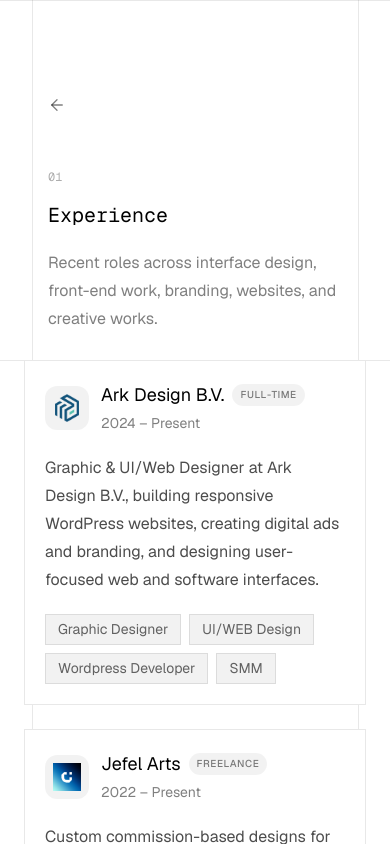
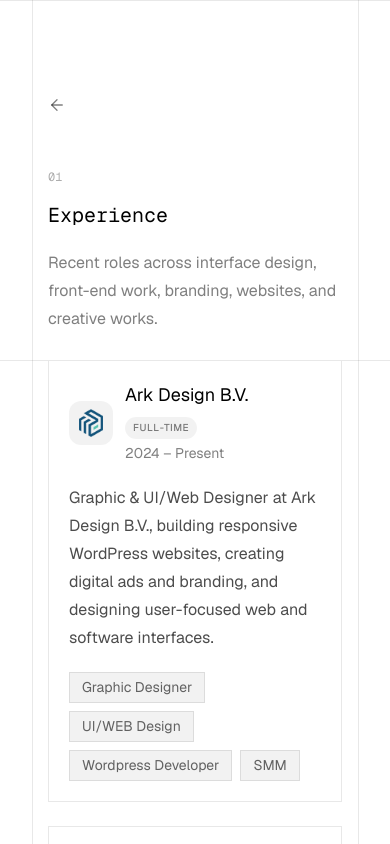
Before and after one commit to jefel-design/jefel-espanola, a React (Vite) app: page /experience in a window 390 px wide. Shown: the top 844 px of the page. Built offline with nearby package versions, Linux system fonts and the light colour scheme.

Commit message:
Update responsive portfolio layout

```diff
--- a/src/components/Awards.tsx
+++ b/src/components/Awards.tsx
@@ -43,7 +43,7 @@ export function Awards() {
       className="pt-0 pb-0"
       style={{ backgroundColor: "var(--bg-primary)" }}
     >
-      <div className="max-w-5xl mx-auto px-6 lg:px-10">
+      <div className="max-w-5xl mx-auto px-12 sm:px-6 lg:px-10">
         <div className="grid grid-cols-1 gap-6 lg:grid-cols-2">
           {awards.map((award) => (
             <AwardCard key={`${award.title}-${award.year}`} award={award} />
--- a/src/components/Education.tsx
+++ b/src/components/Education.tsx
@@ -57,7 +57,7 @@ export function Education() {
       className="pt-0 pb-0"
       style={{ backgroundColor: "var(--bg-primary)" }}
     >
-      <div className="max-w-5xl mx-auto px-6 lg:px-10">
+      <div className="max-w-5xl mx-auto px-12 sm:px-6 lg:px-10">
         <div className="grid grid-cols-1 gap-6 lg:grid-cols-2">
           {sortedEducation.map((item) => (
             <EducationCard key={`${item.school}-${item.year}`} item={item} />
--- a/src/components/Experience.tsx
+++ b/src/components/Experience.tsx
@@ -19,7 +19,7 @@ function TimelineCard({
   return (
     <div className={`group h-full ${featured ? "lg:col-span-2" : ""}`}>
       <div
-        className="relative flex h-full flex-col overflow-hidden border border-[var(--grid-line)] transition-colors"
+        className="relative flex h-full flex-col overflow-hidden border border-[var(--grid-line)]"
         style={{ backgroundColor: "var(--card-bg)" }}
       >
         <div className="relative z-10 flex h-full flex-col p-5 md:p-6">
@@ -96,9 +96,8 @@ export function Experience() {
     <section
       id="experience"
       className="pt-0 pb-0"
-      style={{ backgroundColor: "var(--bg-primary)" }}
-    >
-      <div className="max-w-5xl mx-auto px-6 lg:px-10">
+      style={{ backgroundColor: "var(--bg-primary)" }}>
+      <div className="mx-auto max-w-5xl px-12 sm:px-6 lg:px-10">
         <div className="grid grid-cols-1 gap-6 lg:grid-cols-2">
           {experienceEntries.map((job, index) => (
             <TimelineCard
--- a/src/components/Skills.tsx
+++ b/src/components/Skills.tsx
@@ -75,7 +75,7 @@ export function Skills() {
       className="pt-0 pb-0"
       style={{ backgroundColor: "var(--bg-primary)" }}
     >
-      <div className="max-w-5xl mx-auto px-6 lg:px-10">
+      <div className="max-w-5xl mx-auto px-12 sm:px-6 lg:px-10">
         <div className="grid grid-cols-1 gap-6 lg:grid-cols-2">
           {sections.map((section) => (
             <SkillCard key={section.title} section={section} />
```
